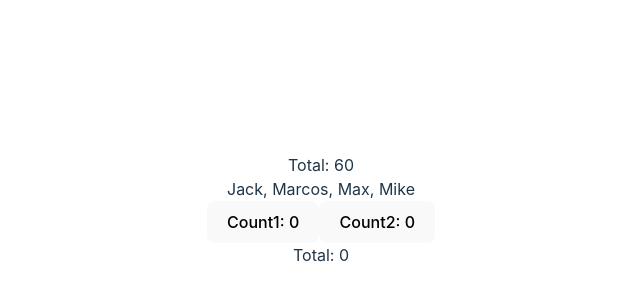
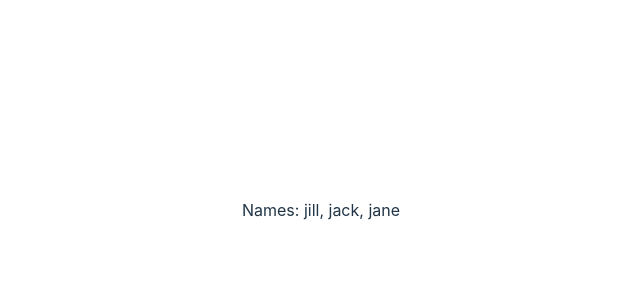
Before and after one commit to danielcalvolopez/reducer-practice, a React (Vite) app: page / in a window 1280 px wide. Shown: the part 190-490 px from the top of the page, without its empty margins (319-959 px from the left). Built offline with nearby package versions, Linux system fonts and the light colour scheme.

Commit message:
fetch data from json

```diff
--- a/src/App.jsx
+++ b/src/App.jsx
@@ -1,10 +1,10 @@
 import "./App.css";
-import Numbers from "./components/useMemo/Numbers";
+import Names from "./components/useEffect/Names";
 
 const App = () => {
   return (
     <div className="App">
-      <Numbers />
+      <Names />
     </div>
   );
 };
--- /dev/null
+++ b/src/components/useEffect/Names.jsx
@@ -0,0 +1,13 @@
+import { useEffect, useState } from "react";
+
+const Names = () => {
+  const [names, setNames] = useState([]);
+
+  fetch("/names.json")
+    .then((res) => res.json())
+    .then((data) => setNames(data));
+
+  return <div>Names: {names.join(", ")}</div>;
+};
+
+export default Names;
```
